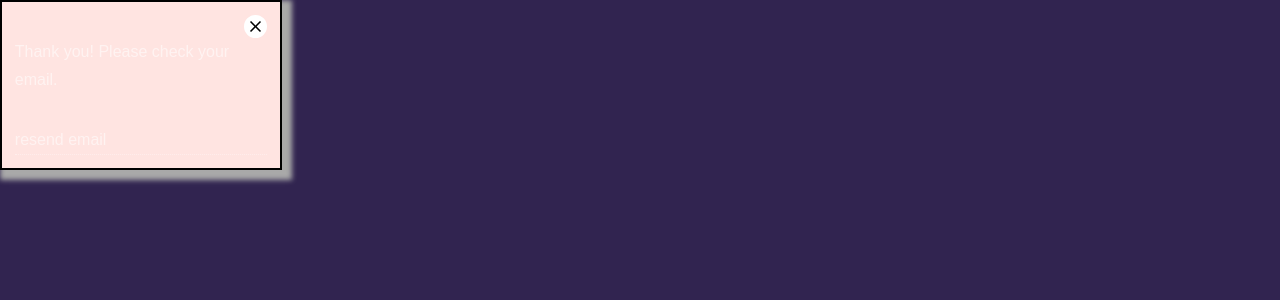
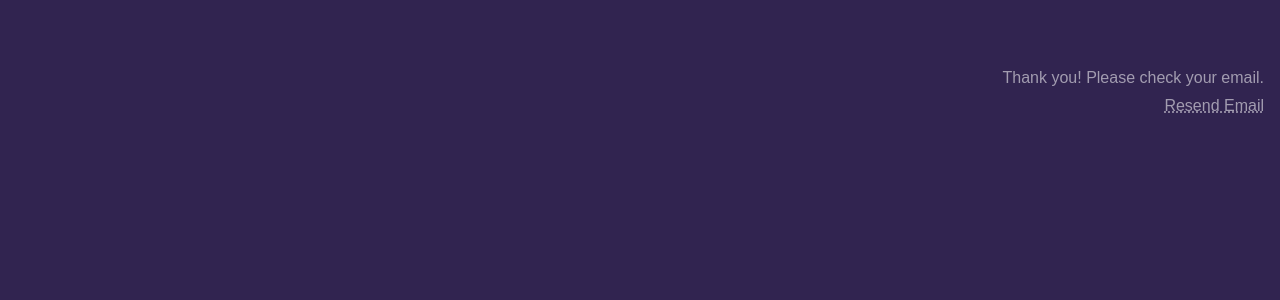
Before and after one commit to VR-Funding-Platform-tt19/Front-End, a React (Create React App) app in the folder vr-funding-app/: page /reset-password in a window 1280 px wide. Both pictures are taken after typing "name@example.com" into the empty fields and a click on the button "submit". Shown: the top 300 px of the page. Built offline with nearby package versions, Linux system fonts and the light colour scheme.

Commit message:
more dashboard styling and forgotpass styling

```diff
--- a/vr-funding-app/src/Component/ForgotPassword.js
+++ b/vr-funding-app/src/Component/ForgotPassword.js
@@ -12,54 +12,49 @@ import * as yup from 'yup'
 
 // --------------- Basic Styling -------------------
 const ForgotPswCard = styled.div`
-    background-color: mistyrose;
-    display: flex;
-    flex-direction: column;
-    justify-content: center;
-    border: 2px solid black;
-    z-index: 10;
-    padding: 1%;
-    width: 22%;
-    position: absolute;
-    box-shadow: 5px 5px 5px 5px darkgray;
-
-    input{
-        background: transparent;
-        border: none;
-        border-bottom: 1px solid red;
-        outline: none;
-    }
-    button {
-        margin-top: 3%;
-        width: 35%;
-        align-self: center;
-    }
+    margin: auto;
+    padding: 4em 1em 0 0;
+    max-width: 100%;
     .hide {
         display:none
     }
     .show{
-        display:flex;
-    }
-    .closeButton{
-        align-self: flex-end;
-        color: black;
-        border-radius: 50%;
-
-        background-color: white;
-        position: relative;
-        width:23px;
-        height: 23px;
-        border: 2px solid white;
+        display: inline;
     }
 `
 const ForgotPswInput = styled.div`
-    display:flex;
+    display: flex;
     flex-direction: column;
+    justify-content: space-around;
+    input {
+        float: right;
+        margin-top: 1em;
+        display: block;
+    }
+    button {
+        float: right;
+        margin-top: 1em;
+    }
+
 `
 
 const EmailSent = styled.div`
-    display:flex;
-    flex-direction: column;
+    margin: auto;
+    padding: 4em 1em 0 0;
+    max-width: 100%;
+    p {
+        text-align: right;
+        display: block;
+        margin-bottom: 0;
+    }
+    a {
+        text-align: right;
+        display: block;
+        width: auto;
+        text-decoration: underline;
+        text-decoration-style: dotted;
+        border-bottom-style: none;
+    }
 `
 //--------------- initial state values --------------
 const initialEmailFormvalue = {email: ''}
@@ -83,30 +78,26 @@ const ForgotPassword = (props) => {
     }
 
     return (
-        <div>
         <ForgotPswCard>
             <ForgotPswInput className={visible}>
-                    <p> Enter email to retrieve account </p>
+                <label> Enter email to retrieve account:</label>
+                <button onClick={()=> {
+                    setVisible('hide');
+                    setVisible2('show');
+                }}>submit</button>
                 <input
                     name = 'email'
                     type = 'email'
                     value = {emailForm.email}
                     onChange = {onChange}
                 />
-                    <button onClick={()=> {
-                         setVisible('hide');
-                         setVisible2('show');
-                        }}>submit</button>
             </ForgotPswInput>
-
             <EmailSent className={visible2}>
-                    <CloseIcon onClick={()=> {hideForgotPsw(false)}}className='closeButton'/>
+                {/* <CloseIcon onClick={()=> {hideForgotPsw(false)}}className='closeButton'/> */}
                 <p>Thank you! Please check your email.</p>
-                    <Link>resend email </Link>
+                <Link>Resend Email</Link>
             </EmailSent>
-
         </ForgotPswCard>
-        </div>
     )
 }
 
--- a/vr-funding-app/src/Component/ProjectCard.js
+++ b/vr-funding-app/src/Component/ProjectCard.js
@@ -10,18 +10,19 @@ const ProjectCardItem = styled.div`
     margin: 2em;
     padding: 2rem;
     background-color: rgba(255, 255, 255, 0.25);
+	transition: box-shadow 0.2s ease;
 
     h2 {
-      text-shadow: 2px 4px 3px rgba(0, 0, 0, 0.3);
+        text-shadow: 2px 4px 3px rgba(0, 0, 0, 0.3);
     }
 
     p {
-      margin: auto;
+        margin: auto;
     }
 
     img {
-      max-width: 100%;
-      max-height: 100%;
+        max-width: 100%;
+        max-height: 100%;
     }
     &:hover {
         box-shadow: 0 4px 8px 0 rgba(255, 255, 255, 0.2);
--- a/vr-funding-app/src/Component/ProjectDashboard.js
+++ b/vr-funding-app/src/Component/ProjectDashboard.js
@@ -23,10 +23,11 @@ import ProjectCard from '../Component/ProjectCard'
 
 // ------ Form Styling ------
 const DashboardPage = styled.div`
-
     padding: 3em 5em 5em 5em;
     max-width: 100%;
-
+    h1 {
+    text-shadow: 2px 4px 3px rgba(0, 0, 0, 0.3);
+    }
     .newProject {
         display: flex;
         flex-direction: column;
@@ -46,7 +47,7 @@ const DashboardPage = styled.div`
             text-align: center;
         }
         button {
-            width: 10em;
+            width: auto;
             margin: 0 auto 0 auto;
         }
     }
--- a/vr-funding-app/src/Component/SignIn.js
+++ b/vr-funding-app/src/Component/SignIn.js
@@ -16,6 +16,9 @@ import { signInFormSchema } from './FormSchemas/signInFormSchema';
 const SignInPage = styled.div`
   padding: 3em 5em 5em 5em;
   max-width: 100%;
+  h1 {
+    text-shadow: 2px 4px 3px rgba(0, 0, 0, 0.3);
+  }
 `;
 
 const FormWrapper = styled.form`
@@ -159,13 +162,11 @@ const SignIn = (props) => {
                     />
                 </label>
             </div>
-                <div className='forgotPassCard'>
-                    {visible ? <ForgotPassword hideForgotPass={setVisible}/> : null}
-                </div>
                 <div className='inputField'>
                     <button className='signInButton' disabled={disabled}>Sign In</button>
                     <button className='forgotPassButton' onClick={() => visible === true ? setVisible(false) : setVisible(true)}>Forgot Password</button>
                 </div>
+                {visible ? <ForgotPassword hideForgotPass={setVisible}/> : null}
             </FormWrapper>
         </SignInPage>
     )
--- a/vr-funding-app/src/Component/SignUp.js
+++ b/vr-funding-app/src/Component/SignUp.js
@@ -13,6 +13,9 @@ import { signUpFormSchema } from './FormSchemas/signUpFormSchema'
 const SignUpPage = styled.div`
   padding: 3em 5em 5em 5em;
   max-width: 100%;
+  h1 {
+    text-shadow: 2px 4px 3px rgba(0, 0, 0, 0.3);
+  }
 `;
 
 const FormWrapper = styled.form`
```
Also changed, not shown: vr-funding-app/src/app.css (+49 -0 lines). Lines whose indentation alone changed are shown as unchanged.
